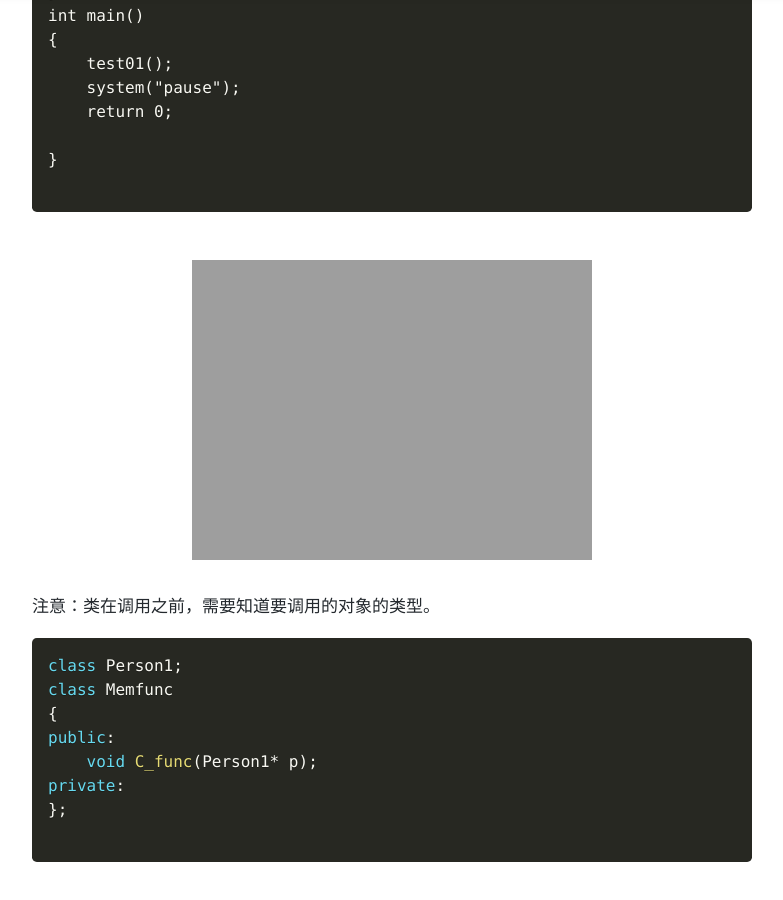
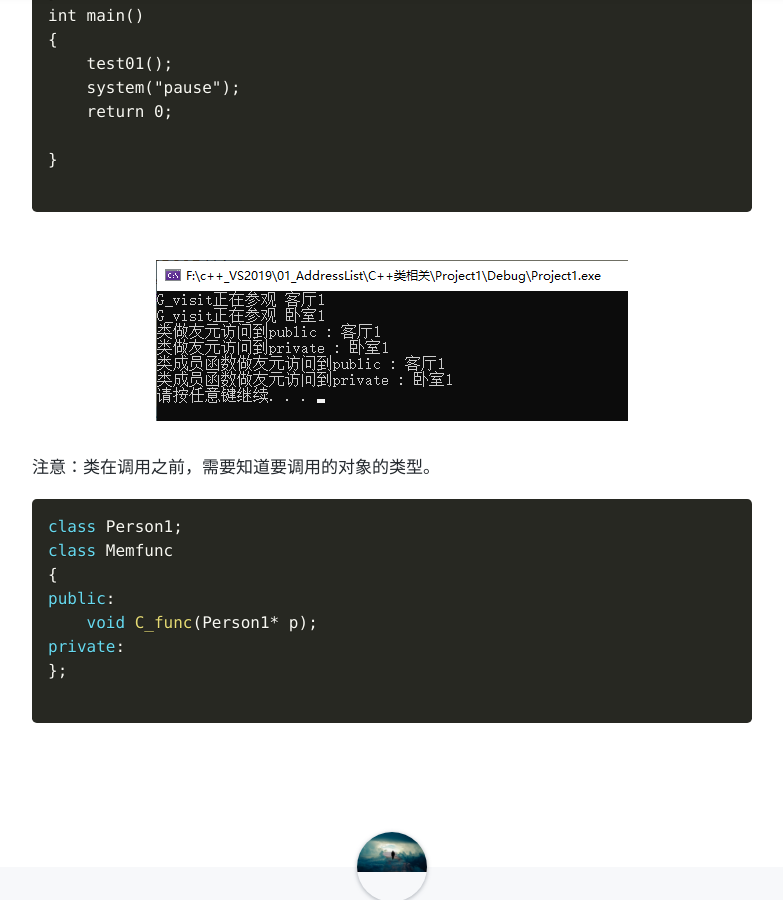
Before and after one commit to lrf1995/myblogs, a Jekyll site: the page built from _posts/2021-05-11-C++学习09 .md, in a window 1280 px wide and 900 px high, scrolled down 2201 px. Shown: the whole window, without its empty margins (248-1031 px from the left). Built offline with Jekyll 4.4.1, drawn with Linux system fonts in a browser that asks for light colours; nearby versions of some CDN libraries; comment, search, counter and statistics services are not loaded; a style sheet for code colours, icons or effects is not loaded.

Commit message:
修改文件: _posts/2021-05-11-C++学习09 .md

````diff
--- a/_posts/2021-05-11-C++学习09 .md
+++ b/_posts/2021-05-11-C++学习09 .md
@@ -95,7 +95,7 @@ int main()
 
 ```
 
-![图片pic1]({{ "/Pic_Img/Pic_09_01" | absolute_url }})
+![图片pic1]({{ "/Pic_Img/Pic_09_01.png" | absolute_url }})
 
 
 注意：类在调用之前，需要知道要调用的对象的类型。
````
